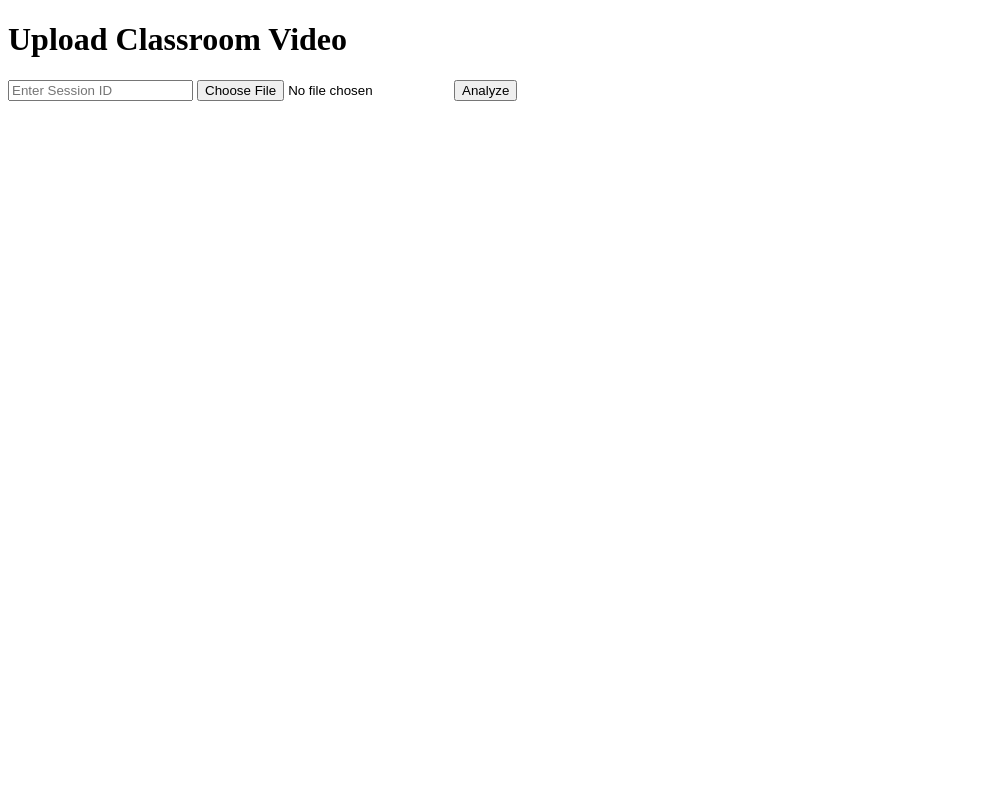
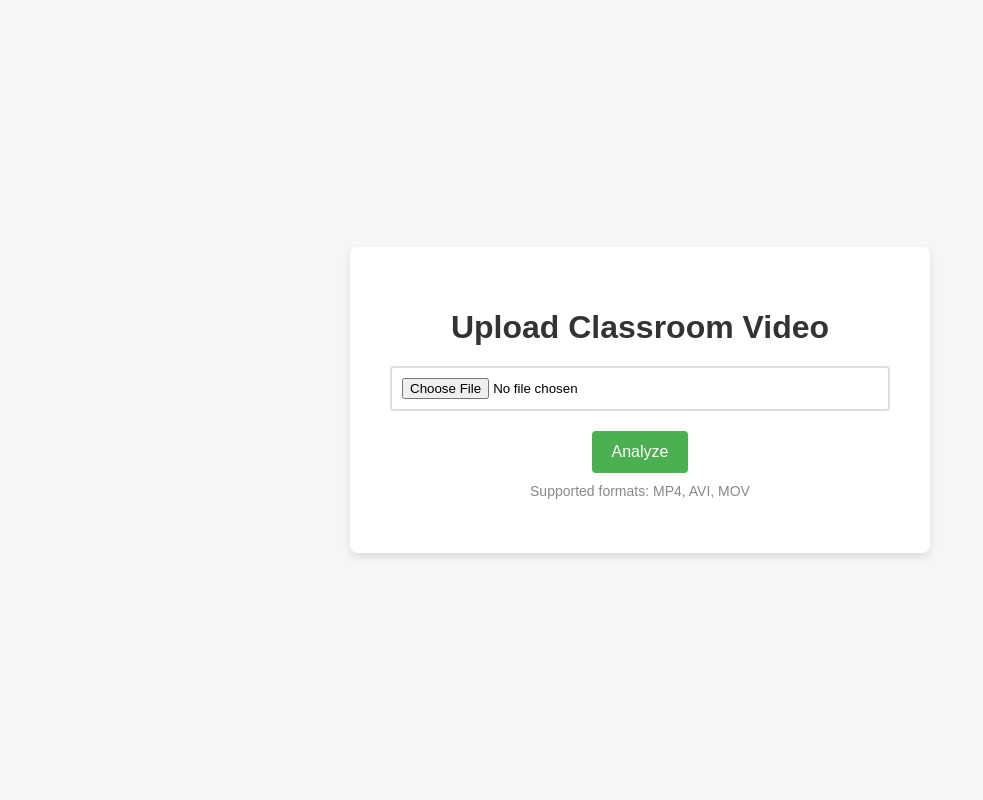
Before and after one commit to Pragadesh-45/mean-engagement-score, a FastAPI app: page / in a window 1280 px wide. Shown: the whole page, without its empty margins (0-983 px from the left). Run offline with FastAPI, Linux system fonts and the light colour scheme.

Commit message:
feat: remove session ID input from video analysis and enhance UI for upload and results display

```diff
--- a/app.py
+++ b/app.py
@@ -1,4 +1,4 @@
-from fastapi import FastAPI, UploadFile, File, Form
+from fastapi import FastAPI, UploadFile, File
 from fastapi.responses import HTMLResponse
 from fastapi.staticfiles import StaticFiles
 from fastapi.templating import Jinja2Templates
@@ -9,7 +9,6 @@ import tempfile
 import shutil
 import os
 import mediapipe as mp
-import requests
 
 app = FastAPI()
 
@@ -145,7 +144,7 @@ async def home():
     return templates.TemplateResponse("index.html", {"request": {}})
 
 @app.post("/analyze")
-async def analyze_video(file: UploadFile = File(...), session_id: str = Form(...)):
+async def analyze_video(file: UploadFile = File(...)):
     with tempfile.NamedTemporaryFile(delete=False, suffix=".mp4") as temp_video:
         temp_video.write(await file.read())
         temp_path = temp_video.name
@@ -159,10 +158,7 @@ async def analyze_video(file: UploadFile = File(...), session_id: str = Form(...
             f"/static/frames/{filename}" for filename in sorted(os.listdir(frame_dir))
         ]
 
-        # Send session_id to the specified URL
-        response = requests.post(f"https://sih-2024-backend-o83c.onrender.com/api/v1/slots/{session_id}")
-        if response.status_code != 200:
-            return {"error": f"Failed to send session_id: {response.text}"}
+
 
         return templates.TemplateResponse("result.html", {
             "request": {},
--- a/templates/index.html
+++ b/templates/index.html
@@ -1,17 +1,77 @@
 <!DOCTYPE html>
-<html>
+<html lang="en">
 
 <head>
+    <meta charset="UTF-8">
+    <meta name="viewport" content="width=device-width, initial-scale=1.0">
     <title>Classroom Attention Analysis</title>
+    <style>
+        body {
+            font-family: Arial, sans-serif;
+            background-color: #f4f7f6;
+            display: flex;
+            justify-content: center;
+            align-items: center;
+            height: 100vh;
+            margin: 0;
+        }
+
+        .container {
+            background: white;
+            border-radius: 8px;
+            padding: 40px;
+            box-shadow: 0 4px 8px rgba(0, 0, 0, 0.1);
+            width: 100%;
+            max-width: 500px;
+            text-align: center;
+        }
+
+        h1 {
+            color: #333;
+            margin-bottom: 20px;
+        }
+
+        input[type="file"] {
+            padding: 10px;
+            border: 2px solid #ddd;
+            border-radius: 4px;
+            margin-bottom: 20px;
+            width: 100%;
+            box-sizing: border-box;
+            cursor: pointer;
+        }
+
+        button {
+            padding: 12px 20px;
+            background-color: #4CAF50;
+            color: white;
+            border: none;
+            border-radius: 4px;
+            cursor: pointer;
+            font-size: 16px;
+        }
+
+        button:hover {
+            background-color: #45a049;
+        }
+
+        .note {
+            font-size: 14px;
+            color: #888;
+            margin-top: 10px;
+        }
+    </style>
 </head>
 
 <body>
-    <h1>Upload Classroom Video</h1>
-    <form action="/analyze" method="post" enctype="multipart/form-data">
-        <input type="text" name="session_id" placeholder="Enter Session ID" required />
-        <input type="file" name="file" accept="video/*" required />
-        <button type="submit">Analyze</button>
-    </form>
+    <div class="container">
+        <h1>Upload Classroom Video</h1>
+        <form action="/analyze" method="post" enctype="multipart/form-data">
+            <input type="file" name="file" accept="video/*" required />
+            <button type="submit">Analyze</button>
+        </form>
+        <p class="note">Supported formats: MP4, AVI, MOV</p>
+    </div>
 </body>
 
 </html>
```
Also changed, not shown: templates/result.html (+119 -6 lines).
